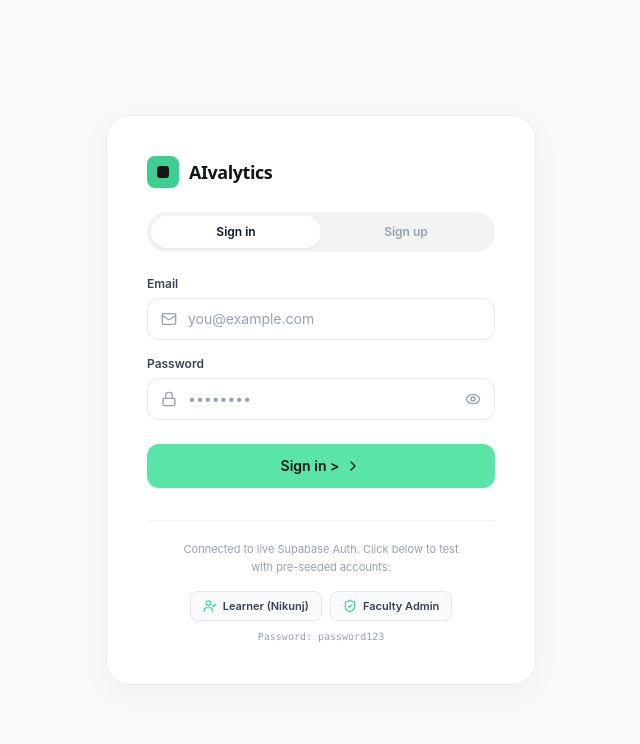
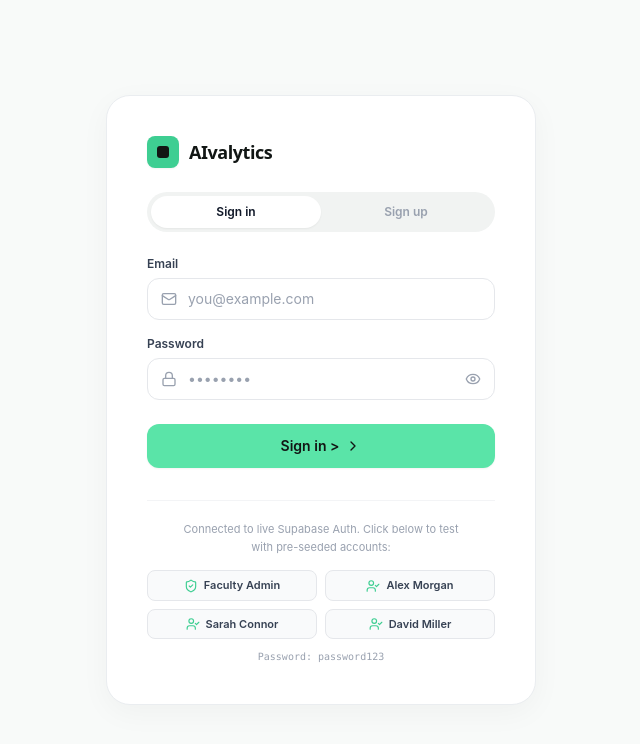
Before and after one commit to sgavankar43/LMSAivalytics, a Next.js app: page /login in a window 1280 px wide. Shown: the top 744 px of the page, without its empty margins (319-959 px from the left). Built offline with nearby package versions, Linux system fonts and the light colour scheme; no server answers.

Commit message:
refactor(auth): replace Nikunj user with 4 generic learners (Alex Morgan, Sarah Connor, David Miller, Emily Watson)

```diff
--- a/src/app/login/page.tsx
+++ b/src/app/login/page.tsx
@@ -40,16 +40,11 @@
     }
   };
 
-  const handleQuickFill = (type: 'learner' | 'admin') => {
+  const handleQuickFill = (userEmail: string) => {
     setErrorMsg('');
     setInfoMsg('');
-    if (type === 'learner') {
-      setEmail('nikunj.sonda@aivalytics.com');
-      setPassword('password123');
-    } else {
-      setEmail('admin@aivalytics.com');
-      setPassword('password123');
-    }
+    setEmail(userEmail);
+    setPassword('password123');
   };
 
   return (
@@ -156,27 +151,45 @@
             Connected to live Supabase Auth. Click below to test with pre-seeded accounts:
           </p>
 
-          <div className="mt-3.5 flex flex-col sm:flex-row items-center justify-center gap-2">
+          <div className="mt-3.5 grid grid-cols-2 gap-2">
             <button
               type="button"
-              onClick={() => handleQuickFill('learner')}
-              className="w-full sm:w-auto text-[11px] font-semibold text-gray-700 hover:text-[#059669] bg-gray-50 hover:bg-[#e8f8f0] px-3 py-1.5 rounded-lg transition-colors border border-gray-200 flex items-center justify-center gap-1.5"
+              onClick={() => handleQuickFill('admin@aivalytics.com')}
+              className="text-[11px] font-semibold text-gray-700 hover:text-[#059669] bg-gray-50 hover:bg-[#e8f8f0] px-2.5 py-1.5 rounded-lg transition-colors border border-gray-200 flex items-center justify-center gap-1.5"
             >
-              <UserCheck className="w-3.5 h-3.5 text-[#3ECE92]" />
-              <span>Learner (Nikunj)</span>
+              <ShieldCheck className="w-3.5 h-3.5 text-[#3ECE92]" />
+              <span>Faculty Admin</span>
             </button>
 
             <button
               type="button"
-              onClick={() => handleQuickFill('admin')}
-              className="w-full sm:w-auto text-[11px] font-semibold text-gray-700 hover:text-[#059669] bg-gray-50 hover:bg-[#e8f8f0] px-3 py-1.5 rounded-lg transition-colors border border-gray-200 flex items-center justify-center gap-1.5"
+              onClick={() => handleQuickFill('alex.morgan@aivalytics.com')}
+              className="text-[11px] font-semibold text-gray-700 hover:text-[#059669] bg-gray-50 hover:bg-[#e8f8f0] px-2.5 py-1.5 rounded-lg transition-colors border border-gray-200 flex items-center justify-center gap-1.5"
             >
-              <ShieldCheck className="w-3.5 h-3.5 text-[#3ECE92]" />
-              <span>Faculty Admin</span>
+              <UserCheck className="w-3.5 h-3.5 text-[#3ECE92]" />
+              <span>Alex Morgan</span>
+            </button>
+
+            <button
+              type="button"
+              onClick={() => handleQuickFill('sarah.connor@aivalytics.com')}
+              className="text-[11px] font-semibold text-gray-700 hover:text-[#059669] bg-gray-50 hover:bg-[#e8f8f0] px-2.5 py-1.5 rounded-lg transition-colors border border-gray-200 flex items-center justify-center gap-1.5"
+            >
+              <UserCheck className="w-3.5 h-3.5 text-[#3ECE92]" />
+              <span>Sarah Connor</span>
+            </button>
+
+            <button
+              type="button"
+              onClick={() => handleQuickFill('david.miller@aivalytics.com')}
+              className="text-[11px] font-semibold text-gray-700 hover:text-[#059669] bg-gray-50 hover:bg-[#e8f8f0] px-2.5 py-1.5 rounded-lg transition-colors border border-gray-200 flex items-center justify-center gap-1.5"
+            >
+              <UserCheck className="w-3.5 h-3.5 text-[#3ECE92]" />
+              <span>David Miller</span>
             </button>
           </div>
 
-          <p className="text-[10px] font-mono text-gray-400 mt-2">
+          <p className="text-[10px] font-mono text-gray-400 mt-2.5">
             Password: password123
           </p>
         </div>
--- a/src/app/page.tsx
+++ b/src/app/page.tsx
@@ -31,7 +31,7 @@
     'Year-to-date (2026)',
   ];
 
-  const firstName = user?.name ? user.name.split(' ')[0] : 'Nikunj';
+  const firstName = user?.name ? user.name.split(' ')[0] : 'Alex';
   const isAdmin = role === 'admin' || user?.role === 'admin';
 
   if (isLoading) {
--- a/src/app/tests/page.tsx
+++ b/src/app/tests/page.tsx
@@ -43,7 +43,7 @@
   };
 
   // Student specific attempts lookup
-  const studentEmail = user?.email || 'nikunj.sonda@aivalytics.com';
+  const studentEmail = user?.email || 'alex.morgan@aivalytics.com';
   const myAttempts = attempts.filter(
     (a) => a.studentEmail.toLowerCase() === studentEmail.toLowerCase()
   );
--- a/src/components/admin/BroadcastCenterModal.tsx
+++ b/src/components/admin/BroadcastCenterModal.tsx
@@ -232,7 +232,7 @@
                       <input
                         type="email"
                         required
-                        placeholder="nikunj.sonda@aivalytics.com"
+                        placeholder="alex.morgan@aivalytics.com"
                         value={targetEmail}
                         onChange={(e) => setTargetEmail(e.target.value)}
                         className="w-full text-xs p-2.5 bg-white rounded-xl border border-gray-200 focus:outline-none focus:border-[#3ECE92]"
--- a/src/components/layout/Header.tsx
+++ b/src/components/layout/Header.tsx
@@ -142,10 +142,10 @@
             className="flex items-center gap-2.5 p-1 rounded-full hover:bg-gray-100/70 transition-colors"
           >
             <div className="w-8 h-8 rounded-full bg-[#3ECE92] text-[#121614] flex items-center justify-center font-bold text-xs shadow-xs">
-              {user?.initials || 'NS'}
+              {user?.initials || 'AM'}
             </div>
             <span className="text-sm font-semibold text-gray-800 hidden sm:inline-block">
-              {user?.name || 'Nikunj Sonda'}
+              {user?.name || 'Alex Morgan'}
             </span>
             <ChevronDown className="w-3.5 h-3.5 text-gray-400 hidden sm:inline-block" />
           </button>
@@ -153,8 +153,8 @@
           {showProfileMenu && (
             <div className="absolute right-0 mt-2 w-64 bg-white rounded-2xl shadow-xl border border-gray-100 p-2 z-50 animate-in fade-in zoom-in-95 duration-150">
               <div className="px-3 py-2 border-b border-gray-100 mb-1">
-                <p className="text-xs font-semibold text-gray-900">{user?.name || 'Nikunj Sonda'}</p>
-                <p className="text-[11px] text-gray-500 truncate">{user?.email || 'nikunj.sonda@aivalytics.com'}</p>
+                <p className="text-xs font-semibold text-gray-900">{user?.name || 'Alex Morgan'}</p>
+                <p className="text-[11px] text-gray-500 truncate">{user?.email || 'alex.morgan@aivalytics.com'}</p>
                 <div className="mt-1 flex items-center gap-1.5">
                   <span className="text-[10px] font-medium bg-[#e8f8f0] text-[#059669] px-2 py-0.5 rounded-full capitalize">
                     {user?.role || 'Learner'} Account
@@ -180,7 +180,7 @@
                     }`}
                   >
                     <UserCheck className="w-3.5 h-3.5" />
-                    <span>Learner (Nikunj)</span>
+                    <span>Learner (Alex Morgan)</span>
                   </button>
                   <button
                     onClick={() => {
--- a/src/components/quiz/TestTakingModal.tsx
+++ b/src/components/quiz/TestTakingModal.tsx
@@ -135,8 +135,8 @@
       quizTitle: quiz.title,
       courseCode: quiz.courseCode,
       studentId: user?.id || 'std_temp',
-      studentName: user?.name || 'Nikunj Sonda',
-      studentEmail: user?.email || 'nikunj.sonda@aivalytics.com',
+      studentName: user?.name || 'Alex Morgan',
+      studentEmail: user?.email || 'alex.morgan@aivalytics.com',
       score: scorePercentage,
       pointsScored,
       totalPoints,
--- a/src/context/AuthContext.tsx
+++ b/src/context/AuthContext.tsx
@@ -26,7 +26,14 @@
   // Helper to format a Supabase Auth user object into our LMS User model
   const formatSupabaseUser = (authUser: { id: string; email?: string; user_metadata?: Record<string, unknown> }): User => {
     const email = authUser.email || '';
-    const fullName = (authUser.user_metadata?.full_name as string) || (email.toLowerCase().includes('admin') ? 'Admin Faculty' : 'Nikunj Sonda');
+    let defaultLearnerName = 'Alex Morgan';
+    if (email.toLowerCase().startsWith('sarah')) defaultLearnerName = 'Sarah Connor';
+    else if (email.toLowerCase().startsWith('david')) defaultLearnerName = 'David Miller';
+    else if (email.toLowerCase().startsWith('emily')) defaultLearnerName = 'Emily Watson';
+
+    const fullName =
+      (authUser.user_metadata?.full_name as string) ||
+      (email.toLowerCase().includes('admin') ? 'Admin Faculty' : defaultLearnerName);
     const initials = fullName
       .split(' ')
       .map((n: string) => n[0])
@@ -38,7 +45,7 @@
       id: authUser.id,
       name: fullName,
       email,
-      initials: initials || 'NS',
+      initials: initials || 'AM',
       role: email.toLowerCase().includes('admin') ? 'admin' : 'learner',
       term: 'Fall 2026',
     };
--- a/src/data/adminMockData.ts
+++ b/src/data/adminMockData.ts
@@ -125,8 +125,8 @@
 export const initialImportedStudents: ImportedStudent[] = [
   {
     id: 'std_1',
-    fullName: 'Nikunj Sonda',
-    email: 'nikunj.sonda@aivalytics.com',
+    fullName: 'Alex Morgan',
+    email: 'alex.morgan@aivalytics.com',
     courseCode: 'ACA-101',
     courseName: 'Academic Information & Governance',
     term: 'Fall 2026',
@@ -135,8 +135,8 @@
   },
   {
     id: 'std_2',
-    fullName: 'Rachel Adams',
-    email: 'rachel.adams@aivalytics.com',
+    fullName: 'Sarah Connor',
+    email: 'sarah.connor@aivalytics.com',
     courseCode: 'BRM-204',
     courseName: 'Business Research Methodologies',
     term: 'Fall 2026',
@@ -145,6 +145,16 @@
   },
   {
     id: 'std_3',
+    fullName: 'Emily Watson',
+    email: 'emily.watson@aivalytics.com',
+    courseCode: 'AML-305',
+    courseName: 'Applied AI & Neural Predictive Analytics',
+    term: 'Fall 2026',
+    enrolledAt: 'Aug 04, 2026',
+    status: 'Active',
+  },
+  {
+    id: 'std_4',
     fullName: 'David Miller',
     email: 'david.m@aivalytics.com',
     courseCode: 'AML-305',
--- a/src/data/mockData.ts
+++ b/src/data/mockData.ts
@@ -11,12 +11,47 @@
 
 export const mockUser: User = {
   id: 'usr_01',
-  name: 'Nikunj Sonda',
-  email: 'nikunj.sonda@aivalytics.com',
-  initials: 'NS',
+  name: 'Alex Morgan',
+  email: 'alex.morgan@aivalytics.com',
+  initials: 'AM',
   role: 'learner',
   term: 'Fall 2026',
 };
+
+export const mockLearnerUsers: User[] = [
+  {
+    id: 'usr_01',
+    name: 'Alex Morgan',
+    email: 'alex.morgan@aivalytics.com',
+    initials: 'AM',
+    role: 'learner',
+    term: 'Fall 2026',
+  },
+  {
+    id: 'usr_02',
+    name: 'Sarah Connor',
+    email: 'sarah.connor@aivalytics.com',
+    initials: 'SC',
+    role: 'learner',
+    term: 'Fall 2026',
+  },
+  {
+    id: 'usr_03',
+    name: 'David Miller',
+    email: 'david.miller@aivalytics.com',
+    initials: 'DM',
+    role: 'learner',
+    term: 'Fall 2026',
+  },
+  {
+    id: 'usr_04',
+    name: 'Emily Watson',
+    email: 'emily.watson@aivalytics.com',
+    initials: 'EW',
+    role: 'learner',
+    term: 'Fall 2026',
+  },
+];
 
 export const mockAdminUser: User = {
   id: 'usr_admin',
--- a/src/data/quizMockData.ts
+++ b/src/data/quizMockData.ts
@@ -228,9 +228,9 @@
     quizId: 'quiz_aca_101',
     quizTitle: 'Academic Governance & Institutional Policies Quiz',
     courseCode: 'ACA-101',
-    studentId: 'std_nikunj',
-    studentName: 'Nikunj Sonda',
-    studentEmail: 'nikunj.sonda@aivalytics.com',
+    studentId: 'std_alex',
+    studentName: 'Alex Morgan',
+    studentEmail: 'alex.morgan@aivalytics.com',
     score: 100,
     pointsScored: 20,
     totalPoints: 20,
```
Also changed, not shown: scripts/seed.ts (+60 -17 lines), 1 other file (tests, documents, lock files or other folders).
